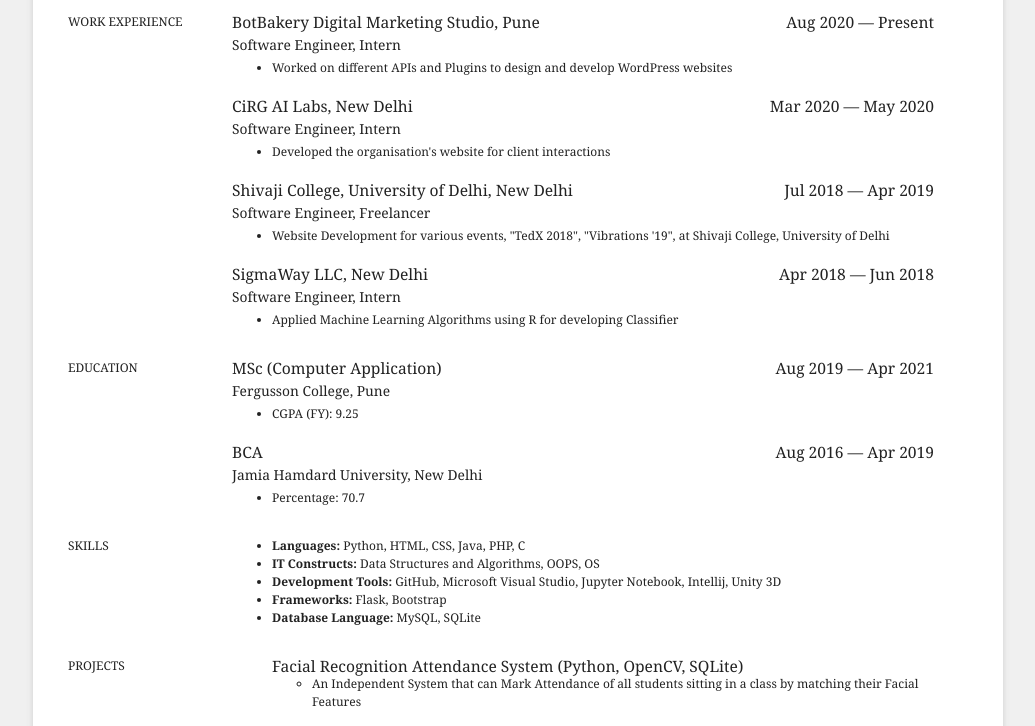
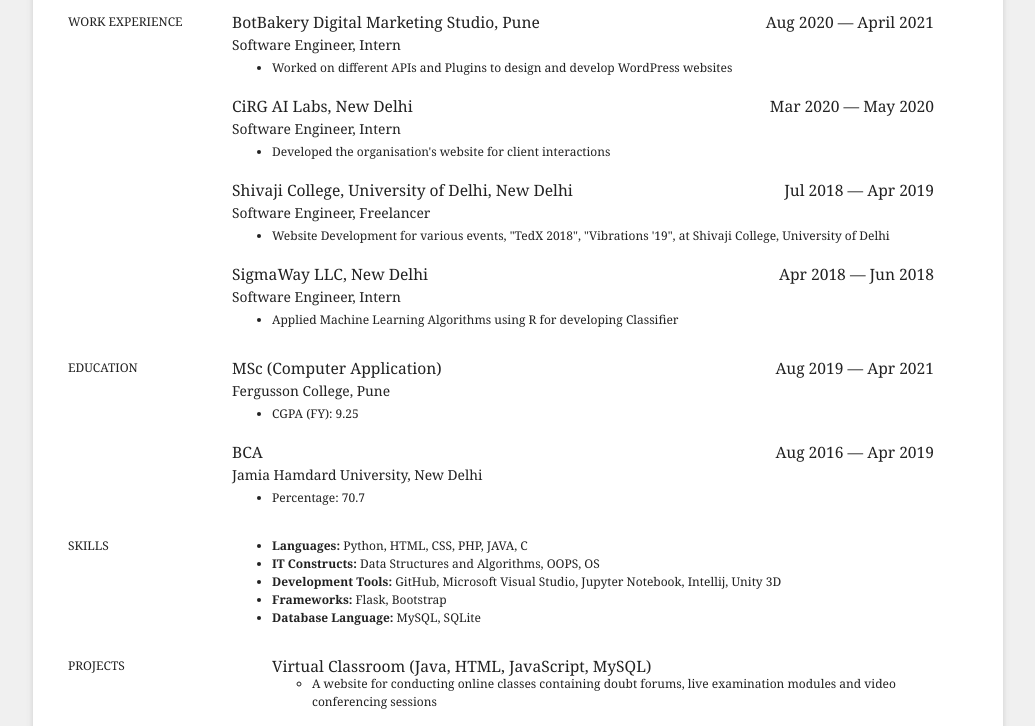
Before and after one commit to nirmalnishant645/Nishant, a plain HTML site: page resume.html in a window 1280 px wide. Shown: the part 157-883 px from the top of the page, without its empty margins (122-1157 px from the left). Drawn offline with Linux system fonts and the light colour scheme.

Commit message:
Update resume.html

```diff
--- a/resume.html
+++ b/resume.html
@@ -242,7 +242,7 @@
             <div class="set">
                 <div class="item">
                     <h3><span class="company l">BotBakery Digital Marketing Studio, Pune</span>
-                        <span class="date r">Aug 2020 &mdash; Present</span>
+                        <span class="date r">Aug 2020 &mdash; April 2021</span>
                     </h3>
                     <div class="clear"> </div>
                     <span class="job_title">Software Engineer, Intern</span>
@@ -336,7 +336,7 @@
             <div class="set">
                 <div class="item">
                     <span class="info"><ul>
-                        <li><strong>Languages: </strong>Python, HTML, CSS, Java, PHP, C</li>
+                        <li><strong>Languages: </strong>Python, HTML, CSS, PHP, JAVA, C</li>
                         <li><strong>IT Constructs: </strong>Data Structures and Algorithms, OOPS, OS</li>
                         <li><strong>Development Tools: </strong>GitHub, Microsoft Visual Studio, Jupyter Notebook, Intellij, Unity 3D</li>
                         <li><strong>Frameworks: </strong>Flask, Bootstrap</li>
@@ -352,6 +352,10 @@
             <div class="set">
                 <div class="item">
                     <span class="info"><ul>
+                        <h3>Virtual Classroom (Java, HTML, JavaScript, MySQL)</h3>
+                        <ul>
+                            <li>A website for conducting online classes containing doubt forums, live examination modules and video conferencing sessions</li>
+                        </ul></br>
                         <h3>Facial Recognition Attendance System (Python, OpenCV, SQLite)</h3>
                         <ul>
                             <li>An Independent System that can Mark Attendance of all students sitting in a class by matching their Facial Features</li>
```
